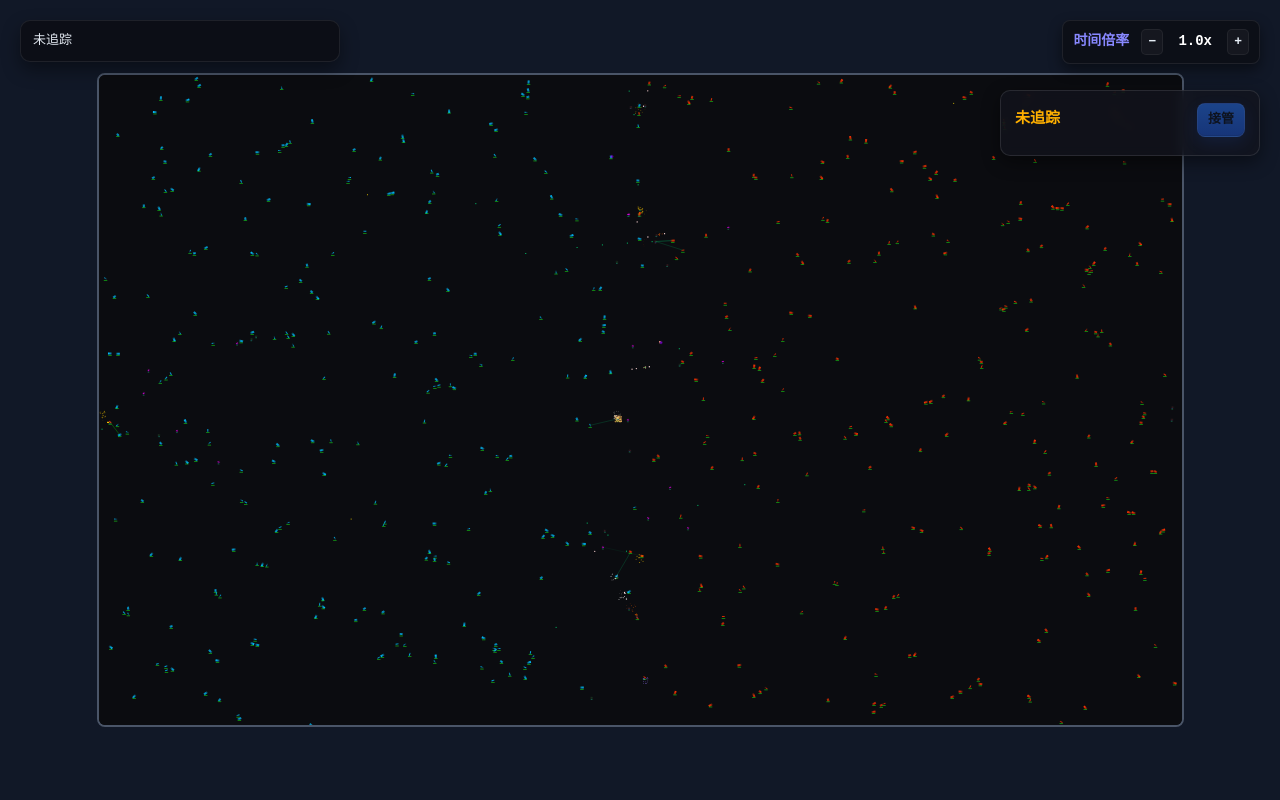
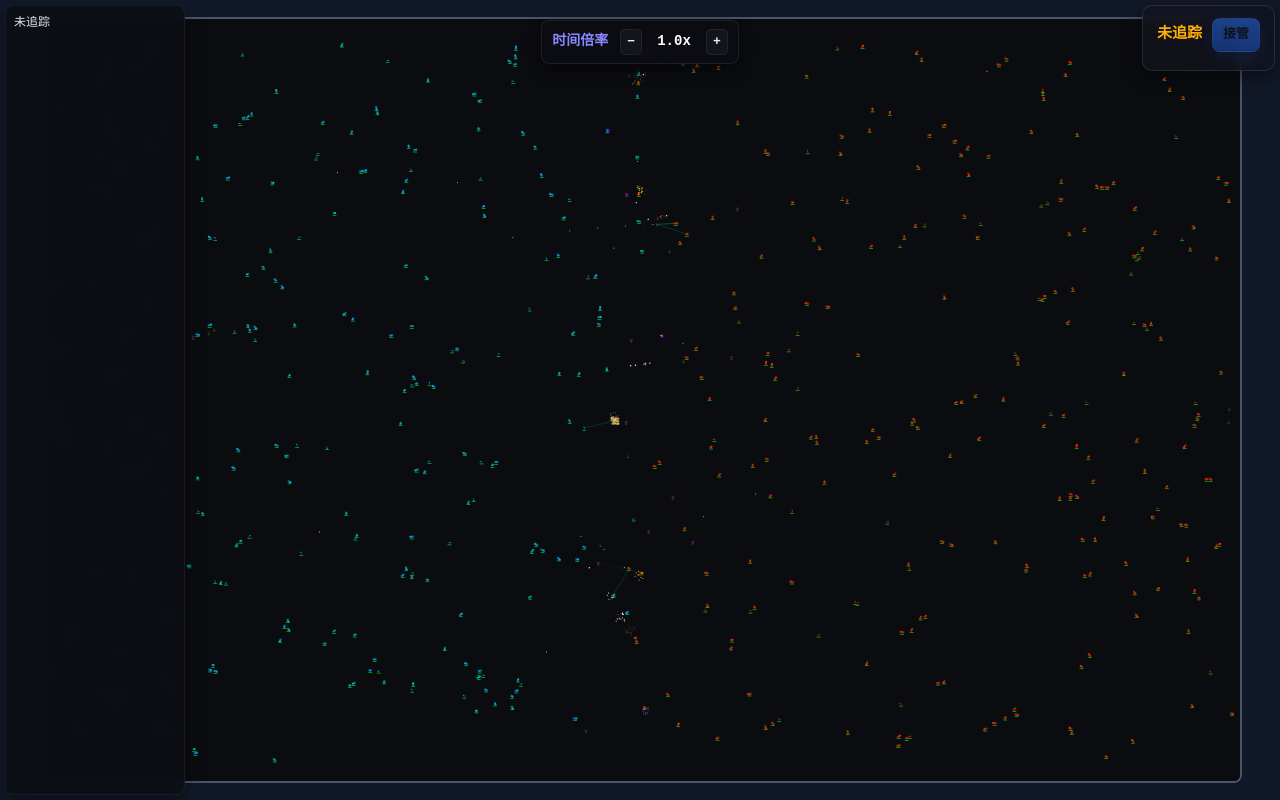
Before and after one commit to SlientSpace/EternalNight-GalacticWar, a plain HTML site: page index.html in a window 1280 px wide. Drawn offline with nearby package versions, Linux system fonts and the light colour scheme; animation ran at ten frames a second.

Commit message:
移动端操作适配-3

```diff
--- a/index.html
+++ b/index.html
@@ -7,7 +7,7 @@
     <script src="https://cdn.tailwindcss.com"></script>
     <link rel="stylesheet" href="styles.css">
 </head>
-<body class="bg-gray-900 text-gray-100 flex flex-col items-center justify-center min-h-screen p-4">
+<body class="bg-gray-900 text-gray-100 flex flex-col items-center justify-center min-h-screen">
     <canvas id="beeCanvas"></canvas>
     <!-- 主脚本（ES modules） -->
     <script type="module" src="./src/main.js"></script>
--- a/src/main.js
+++ b/src/main.js
@@ -26,8 +26,8 @@ const MAX_ZOOM = 8;
 let timeScale = 1;
 
 function resizeCanvas() {
-    const containerWidth = window.innerWidth - 32;
-    const containerHeight = window.innerHeight - 150;
+    const containerWidth = window.innerWidth - 10;
+    const containerHeight = window.innerHeight - 10;
 
     let newWidth, newHeight;
     if (containerWidth / containerHeight > WORLD_ASPECT_RATIO) {
@@ -54,7 +54,8 @@ let lastMouseX = 0;
 let lastMouseY = 0;
 
 canvas.addEventListener('mousedown', (e) => {
-    if (camera.manualControl) return;
+    if (camera.manualControl || camera.trackedShip) return;
+
     isDragging = true;
     canvas.classList.add('grabbing');
     lastMouseX = e.clientX;
@@ -158,14 +159,11 @@ let initialZoom = 0;
 
 canvas.addEventListener('touchstart', (e) => {
     e.preventDefault();
-    if (!camera.manualControl) {
-        camera.trackedShip = null;
-    }
-    updateTrackingDisplay();
 
     // 单指平移
     if (e.touches.length === 1) {
-        if (camera.manualControl) {
+        if (camera.manualControl || camera.trackedShip) {
+
             // 在手动模式下，单击可能用于选择目标，这里不进行拖动
             return;
         }
@@ -324,6 +322,8 @@ window.addEventListener('keydown', (e) => {
                     camera.trackedShip.state = 'patrol';
                 }
             }
+            updateTrackingDisplay();
+            updateManualDisplay();
         }
     } else if (camera.manualControl && camera.trackedShip && camera.trackedShip.health > 0) {
     switch (e.key.toLowerCase()) {
@@ -376,94 +376,146 @@ function updateTrackingDisplay() {
         el = document.createElement('div');
         el.id = 'trackingDisplay';
         el.style.position = 'fixed';
-        el.style.left = '20px';
-        el.style.top = '20px';
+        el.style.left = '5px';
+        el.style.top = '5px';
         el.style.zIndex = 1000;
         el.style.pointerEvents = 'auto';
-        el.style.width = '320px';
+        // 竖版窄宽
+        el.style.width = '180px';
+        el.style.maxHeight = window.innerHeight - 10;
+        el.style.overflowY = 'auto';
+        el.style.boxSizing = 'border-box';
         el.style.fontFamily = 'monospace';
-        el.style.fontSize = '13px';
+        el.style.fontSize = '12px';
         el.style.color = '#e2e8f0';
-        el.style.background = 'rgba(12,14,20,0.85)';
+        el.style.background = 'rgba(12,14,20,0.88)';
         el.style.backdropFilter = 'blur(6px)';
-        el.style.border = '1px solid rgba(255,255,255,0.08)';
-        el.style.borderRadius = '10px';
-        el.style.padding = '10px 12px';
-        el.style.boxShadow = '0 8px 18px rgba(0,0,0,0.4)';
+        el.style.border = '1px solid rgba(255,255,255,0.06)';
+        el.style.borderRadius = '8px';
+        el.style.padding = '8px';
+        el.style.boxShadow = '0 8px 18px rgba(0,0,0,0.35)';
+        el.style.scrollbarWidth = 'thin'; // firefox
+
+        // 统一的高度设置函数（高度=屏幕高-10px）
+        const setPanelHeight = () => {
+            try { el.style.height = Math.max(60, window.innerHeight - 10) + 'px'; } catch (e) {}
+        };
+        setPanelHeight();
+        // 只注册一次 resize 监听
+        if (!el._heightListenerAdded) {
+            window.addEventListener('resize', setPanelHeight);
+            el._heightListenerAdded = true;
+        }
+
+        // 事件委托：只绑定一次（避免 innerHTML 重建导致点击失效）
+        if (!el._delegatedClick) {
+            el.addEventListener('click', function (ev) {
+                const btn = ev.target.closest('#untrackBtn');
+                if (!btn) return;
+                ev.preventDefault();
+                ev.stopPropagation();
+                // 解除追踪逻辑
+                try {
+                    if (typeof camera?.untrack === 'function') camera.untrack();
+                    else camera.trackedShip = null;
+                } catch (e) { try { camera.trackedShip = null; } catch(_) {} }
+                try { camera.manualControl = false; } catch(_) {}
+                try { isDragging = false; canvas.classList.remove('grabbing'); } catch (_) {}
+                // 刷新两个面板
+                try { updateTrackingDisplay(); } catch(_) {}
+                try { if (typeof updateManualDisplay === 'function') updateManualDisplay(); } catch(_) {}
+            }, true);
+            el._delegatedClick = true;
+        }
+
         document.body.appendChild(el);
+    } else {
+        // 每次调用都更新高度（以应对外部调用频繁而未触发 resize 的情况）
+        try { el.style.height = Math.max(60, window.innerHeight - 10) + 'px'; } catch (e) {}
     }
+
+    // 重新渲染 UI
+    el.innerHTML = '';
 
     if (camera.trackedShip) {
         const s = camera.trackedShip;
-        const healthPercent = ((s.health / s.maxHealth) * 100).toFixed(0);
-        const energyPercent = ((s.energy / s.maxEnergy) * 100).toFixed(0);
-        const heatPercent = ((s.heat / s.maxHeat) * 100).toFixed(0);
-        const dvPercent = ((s.deltaV / s.maxDeltaV) * 100).toFixed(0);
+        const clamp = (v, min=0, max=100) => Math.max(min, Math.min(max, v));
+        const healthPercent = clamp(((s.health / s.maxHealth) * 100) || 0).toFixed(0);
+        const energyPercent = clamp(((s.energy / s.maxEnergy) * 100) || 0).toFixed(0);
+        const heatPercent = clamp(((s.heat / s.maxHeat) * 100) || 0).toFixed(0);
+        const dvPercent = clamp(((s.deltaV / s.maxDeltaV) * 100) || 0).toFixed(0);
         const empActive = (s.empedUntil && s.empedUntil > 0) ? `${Math.ceil(s.empedUntil)} 帧` : '无';
         const jam = s.jamming ? '是' : '否';
         const droneCount = s.drones ? s.drones.length : 0;
-        const avgFuelPct = (s.drones && s.drones.length > 0) ? Math.round(s.drones.reduce((acc,d)=>acc + (d.fuel||0),0) / (600 * s.drones.length) * 100) : 0;
-        const readyMissileIdx = s.weapons.findIndex(w=>w===WEAPON_MISSILE);
+        const avgFuelPct = (s.drones && s.drones.length > 0)
+            ? Math.round(s.drones.reduce((acc,d)=>acc + (d.fuel||0),0) / (600 * s.drones.length) * 100)
+            : 0;
+        const readyMissileIdx = (s.weapons || []).findIndex(w=>w===WEAPON_MISSILE);
         const warheadTxt = (readyMissileIdx!==-1 && s.weaponWarheads && s.weaponWarheads[readyMissileIdx]) ? s.weaponWarheads[readyMissileIdx] : '—';
 
-        // helper: 进度条
         const bar = (pct,color='#4fd1c5') => `
-            <div style="height:6px; background:rgba(255,255,255,0.08); border-radius:4px; overflow:hidden;">
-                <div style="width:${pct}%; height:100%; background:${color};"></div>
+            <div style="height:6px; background:rgba(255,255,255,0.06); border-radius:3px; overflow:hidden; margin-top:4px;">
+                <div style="width:${clamp(pct)}%; height:100%; background:${color};"></div>
             </div>
         `;
 
-        // 武器区
         let weaponsHtml = '';
-        for (let i=0;i<s.weapons.length;i++){
+        for (let i=0;i<(s.weapons||[]).length;i++){
             const name = s.weapons[i];
-            const props = weaponProps[name];
-            const cooldown = s.shootCooldowns[i];
-            const percent = props.cooldown ? Math.max(0, Math.min(100, (cooldown/props.cooldown)*100)) : 0;
-            const warhead = s.weaponWarheads[i];
+            const props = (weaponProps && weaponProps[name]) ? weaponProps[name] : { damage:0, range:0, cooldown:0 };
+            const cooldown = (s.shootCooldowns && s.shootCooldowns[i]) ? s.shootCooldowns[i] : 0;
+            const percent = props.cooldown ? clamp((cooldown/props.cooldown)*100) : 0;
+            const warhead = s.weaponWarheads && s.weaponWarheads[i];
             const weaponLabel = warhead ? `${name}[${warhead}]` : name;
             weaponsHtml += `
-                <div style="margin:4px 0;">
-                    <div style="display:flex; justify-content:space-between; font-size:11px; color:#ddd;">
-                        <span>${i+1}. ${weaponLabel}</span>
-                        <span>${props.damage}dmg/${props.range}r | CD:${Math.round(cooldown)}</span>
+                <div style="margin:6px 0; font-size:11px;">
+                    <div style="display:flex; justify-content:space-between; gap:6px; color:#ddd;">
+                        <span style="flex:1; white-space:nowrap; overflow:hidden; text-overflow:ellipsis;">${i+1}. ${weaponLabel}</span>
+                        <span style="flex-shrink:0; font-size:10px; color:#cbd5e0;">CD:${Math.round(cooldown)}</span>
                     </div>
                     ${bar(percent,'#f6ad55')}
                 </div>
             `;
         }
 
+        // 重新渲染 UI
         el.innerHTML = `
-            <div style="font-weight:bold; color:${fleetColors[s.fleet]}; font-size:14px; margin-bottom:4px;">
-                追踪: 舰队 ${s.fleet} ${s.typeLabel}
-            </div>
-            <div style="font-size:12px; color:#cbd5e0; margin-bottom:6px;">
-                状态: ${s.state} | 速度: ${s.velocity.mag().toFixed(1)} | 位置: (${Math.round(s.position.x)}, ${Math.round(s.position.y)})
+            <div style="font-weight:700; color:${(fleetColors && fleetColors[s.fleet]) ? fleetColors[s.fleet] : '#ffd166'}; font-size:13px; white-space:nowrap; overflow:hidden; text-overflow:ellipsis; margin-bottom:6px;">
+                舰队 ${s.fleet} ${s.typeLabel}
             </div>
 
-            <div style="font-size:12px; margin-bottom:4px;">生命值 ${healthPercent}%</div>
+            <div style="font-size:11px; color:#cbd5e0; margin-bottom:6px; line-height:1.2;">
+                <div>状态: ${s.state}</div>
+                <div>速: ${s.velocity && s.velocity.mag ? s.velocity.mag().toFixed(1) : '—'}</div>
+                <div>位: ${Math.round(s.position.x)}, ${Math.round(s.position.y)}</div>
+            </div>
+
+            <div style="font-size:11px; margin-bottom:2px;">生命 ${healthPercent}%</div>
             ${bar(healthPercent,'#f56565')}
 
-            <div style="font-size:12px; margin:6px 0 4px;">能量 ${energyPercent}% (${Math.round(s.energy)}/${s.maxEnergy})</div>
+            <div style="font-size:11px; margin:6px 0 2px;">能量 ${energyPercent}% (${Math.round(s.energy)}/${s.maxEnergy})</div>
             ${bar(energyPercent,'#63b3ed')}
 
-            <div style="font-size:12px; margin:6px 0 4px;">热量 ${heatPercent}%</div>
+            <div style="font-size:11px; margin:6px 0 2px;">热量 ${heatPercent}%</div>
             ${bar(heatPercent,'#ed8936')}
 
-            <div style="font-size:12px; margin:6px 0 4px;">ΔV ${dvPercent}%</div>
+            <div style="font-size:11px; margin:6px 0 2px;">ΔV ${dvPercent}%</div>
             ${bar(dvPercent,'#9f7aea')}
 
-            <div style="font-size:11px; color:#c9f; margin:8px 0;">
-                EMP: ${empActive} | 干扰: ${jam} | 无人机: ${droneCount}/3${droneCount>0?` (燃料${avgFuelPct}%)`:''} | 战斗部: ${warheadTxt}
+            <div style="font-size:10px; color:#c9f; margin:8px 0 6px; line-height:1.2;">
+                EMP: ${empActive} · 干扰: ${jam} · 无人机: ${droneCount}/3${droneCount>0?` (${avgFuelPct}%)`:''} · 战斗部: ${warheadTxt}
             </div>
 
-            <div style="color:#ffeb3b; font-size:12px; font-weight:bold; margin-top:6px;">武器系统</div>
-            ${weaponsHtml}
+            <div style="color:#ffeb3b; font-size:12px; font-weight:700; margin-top:6px; margin-bottom:6px;">武器</div>
+            <div id="trackingWeaponList">${weaponsHtml}</div>
         `;
+
     } else {
-        el.innerHTML = `<div style="color:#e2e8f0;">未追踪</div>`;
+        el.innerHTML = `<div style="color:#e2e8f0; font-size:12px;">未追踪</div>`;
     }
 }
+
+
 
 
 
@@ -497,8 +549,8 @@ function updateManualDisplay() {
         style.textContent = `
             .manual-display {
                 position: fixed;
-                right: 20px;
-                top: 90px;
+                right: 5px;
+                top: 5px;
                 z-index: 1000;
                 pointer-events: auto;
                 font-family: monospace;
@@ -510,10 +562,12 @@ function updateManualDisplay() {
                 border: 1px solid rgba(255,255,255,0.10);
                 box-shadow: 0 6px 18px rgba(0,0,0,0.45);
                 color: #ddd;
-                min-width: 260px;
+                max-width: 300px;
+                max-height: calc(100vh - 10px);
+                overflow-y: auto;
             }
             .manual-display .title { color:#ffb000; font-weight:700; font-size:15px; }
-            .manual-display .line { font-size:12px; color:#bbb; margin-bottom:4px; }
+            .manual-display .line { font-size:12px; color:#bbb; margin-bottom:6px; }
             .manual-display .small { font-size:11px; color:#999; margin-top:8px; }
             .header-row { display:flex; align-items:center; justify-content:space-between; gap:10px; margin-bottom:6px; }
             .options-row { display:flex; gap:8px; margin-top:8px; flex-wrap:wrap; }
@@ -556,7 +610,6 @@ function updateManualDisplay() {
             }
             .weapon-list::-webkit-scrollbar { width:8px; height:8px; }
             .weapon-list::-webkit-scrollbar-thumb { background: rgba(255,255,255,0.06); border-radius:4px; }
-            /* 新的接管切换按钮（两种状态共用） */
             .takeover-toggle {
                 padding:6px 10px;
                 border-radius:8px;
@@ -578,9 +631,7 @@ function updateManualDisplay() {
                 color:#0b1320;
                 box-shadow: 0 6px 16px rgba(30,90,220,0.25), inset 0 -1px rgba(0,0,0,0.1);
             }
-            .takeover-toggle:disabled {
-                opacity:.5; cursor:not-allowed; filter:none;
-            }
+            .takeover-toggle:disabled { opacity:.5; cursor:not-allowed; filter:none; }
         `;
         document.head.appendChild(style);
     }
@@ -600,41 +651,35 @@ function updateManualDisplay() {
     // --- shortcut keys (once) ---
     if (!document._manualDisplayKeybindsAdded) {
         document._manualDisplayKeybindsAdded = true;
-        document.addEventListener('keydown', (ev) => {
+
+        // 如果之前意外留下了 handler，先移除（保险）
+        if (document._manualDisplayKeyHandler) {
+            window.removeEventListener('keydown', document._manualDisplayKeyHandler, true);
+            document._manualDisplayKeyHandler = null;
+        }
+
+        const manualKeyHandler = function (ev) {
+            // 统一小写处理
             const key = (ev.key || '').toLowerCase();
-            // 新增 O 键作为接管切换
+
+            // 优先处理 O 键 —— 无论当前是否在 manualControl，都尝试切换（若有有效船体）
             if (key === 'o') {
-                if (camera.trackedShip && camera.trackedShip.health > 0) {
+                if (!(camera && camera.trackedShip && camera.trackedShip.health > 0)) return;
                 camera.manualControl = !camera.manualControl;
                 try { isDragging = false; canvas.classList.remove('grabbing'); } catch (e) {}
                 updateManualDisplay();
+                // 阻止后续同类型监听器继续处理（提高可靠性）
                 ev.preventDefault();
+                ev.stopImmediatePropagation();
                 return;
             }
-            }
-            if (!camera.manualControl || !camera.trackedShip) return;
-            const s = camera.trackedShip;
-            if (!s) return;
-            if (key === 'f') {
-                s.fireControlOverride = !s.fireControlOverride;
-                updateManualDisplay();
-                ev.preventDefault();
-            } else if (key === 'b') {
-                s.autoAntiShip = !s.autoAntiShip;
-                updateManualDisplay();
-                ev.preventDefault();
-            } else if (key === 'm') {
-                s.autoAntiMissile = !s.autoAntiMissile;
-                updateManualDisplay();
-                ev.preventDefault();
-            } else if (key === 'n') {
-                s.autoAntiDrone = !s.autoAntiDrone;
-                updateManualDisplay();
-                ev.preventDefault();
-            } else {
-                const num = parseInt(key, 10);
-                if (!isNaN(num) && num >= 1) {
-                    const idx = num - 1;
+
+            // 其余按键（数字切换武器）只在接管时生效
+            if (!camera || !camera.manualControl || !camera.trackedShip) return;
+
+            // 只处理 1..9 数字键（单字符）
+            if (/^[1-9]$/.test(key)) {
+                const idx = parseInt(key, 10) - 1;
                 const s2 = camera.trackedShip;
                 if (!s2 || !s2.weapons) return;
                 if (!s2.weaponEnabled || s2.weaponEnabled.length !== s2.weapons.length) {
@@ -644,11 +689,16 @@ function updateManualDisplay() {
                     s2.weaponEnabled[idx] = !s2.weaponEnabled[idx];
                     updateManualDisplay();
                     ev.preventDefault();
+                    ev.stopImmediatePropagation();
                 }
             }
+        };
+
+        // 保存引用以便将来移除（如果需要）
+        document._manualDisplayKeyHandler = manualKeyHandler;
+        window.addEventListener('keydown', manualKeyHandler, true);
     }
-        }, { capture: true });
-    }
+
 
     // --- external force refresh ---
     window.manualDisplayForceRefresh = function () {
@@ -659,7 +709,6 @@ function updateManualDisplay() {
     };
 
     // --- display logic ---
-    // 如果没有追踪目标，显示未追踪并禁用切换按钮
     if (!camera.trackedShip) {
         el.innerHTML = '';
         const header = document.createElement('div'); header.className = 'header-row';
@@ -675,14 +724,13 @@ function updateManualDisplay() {
     }
 
     const s = camera.trackedShip;
-
-    // ensure weaponEnabled exists
     if (!s.weaponEnabled || s.weaponEnabled.length !== s.weapons.length) {
         s.weaponEnabled = new Array(s.weapons.length).fill(true);
     }
 
-    // snapshot for rebuild decision
+    // --- snapshot (包含 manualControl) ---
     const curSnap = snapshotForShip(s);
+    curSnap.manualControl = !!camera.manualControl; // <= 关键：把接管状态加入快照
     const last = el._lastSnapshot;
     const force = !!el._forceRefresh;
 
@@ -696,14 +744,14 @@ function updateManualDisplay() {
         last.options.autoAntiShip !== curSnap.options.autoAntiShip ||
         last.options.autoAntiMissile !== curSnap.options.autoAntiMissile ||
         last.options.autoAntiDrone !== curSnap.options.autoAntiDrone ||
-        JSON.stringify(last.weaponNames) !== JSON.stringify(curSnap.weaponNames);
+        JSON.stringify(last.weaponNames) !== JSON.stringify(curSnap.weaponNames) ||
+        last.manualControl !== curSnap.manualControl; // <= 关键：比较接管状态
 
     const targetTxt = s.manualTarget && s.manualTarget.health > 0
         ? `${s.manualTarget.typeLabel || '目标'} (${s.manualTarget.fleet})` : '无目标';
 
     // ---------- partial update ----------
     if (!needFullRebuild && el._refs) {
-        // 顶部标题与接管切换按钮
         el._refs.title.textContent = camera.manualControl ? '接管中' : '未接管';
         const tbtn = el._refs.takeoverBtn;
         if (tbtn) {
@@ -711,8 +759,8 @@ function updateManualDisplay() {
             tbtn.classList.remove('on', 'off');
             if (camera.manualControl) {
                 tbtn.classList.add('on');
-                tbtn.textContent = '解除接管 (O)';
-                tbtn.title = '解除接管 (O)';
+                tbtn.textContent = '解锁接管 (O)';
+                tbtn.title = '解锁接管 (O)';
             } else {
                 tbtn.classList.add('off');
                 tbtn.textContent = '接管 (O)';
@@ -720,13 +768,11 @@ function updateManualDisplay() {
             }
         }
 
-        // 文本
-        if (el._refs.lineTarget) el._refs.lineTarget.textContent = `目标: ${targetTxt}`;
-        if (el._refs.lineFcs) el._refs.lineFcs.textContent = `火控: ${s.fireControlOverride ? '已解锁' : '限制中'} (F) | 反舰: ${s.autoAntiShip ? '开' : '关'} (B)`;
-        if (el._refs.linePd)  el._refs.linePd.textContent  = `点防: 导弹 ${s.autoAntiMissile ? '开' : '关'} (M) | 无人机 ${s.autoAntiDrone ? '开' : '关'} (N)`;
+        if (el._refs.lineTarget) el._refs.lineTarget.textContent = `🎯 目标: ${targetTxt}`;
+        if (el._refs.lineFcs) el._refs.lineFcs.textContent = `⚙️ 火控: ${s.fireControlOverride ? '已解锁' : '限制中'} (F) | 反舰: ${s.autoAntiShip ? '开' : '关'} (B)`;
+        if (el._refs.linePd)  el._refs.linePd.textContent  = `🛡️ 点防: 导弹 ${s.autoAntiMissile ? '开' : '关'} (M) | 无人机 ${s.autoAntiDrone ? '开' : '关'} (N)`;
         if (el._refs.hint)     el._refs.hint.textContent     = '提示: WSAD 控制，空格开火，单击敌舰设为目标（快捷键：O/F/B/M/N，数字键 1.. 用于武器）';
 
-        // 选项按钮状态
         if (el._refs.optionsRow) {
             const optBtns = el._refs.optionsRow.querySelectorAll('.option-btn');
             optBtns.forEach(btn => {
@@ -747,7 +793,6 @@ function updateManualDisplay() {
             });
         }
 
-        // 武器按钮
         if (el._refs.weaponList) {
             const rows = el._refs.weaponList.querySelectorAll('.weapon-row');
             rows.forEach(row => {
@@ -770,7 +815,7 @@ function updateManualDisplay() {
     // ---------- full rebuild ----------
     el.innerHTML = '';
 
-    // Header: 标题 + 接管切换按钮（两种状态皆存在）
+    // Header
     const headerRow = document.createElement('div'); headerRow.className = 'header-row';
     const title = document.createElement('div'); title.className = 'title';
     title.textContent = camera.manualControl ? '接管中' : '未接管';
@@ -778,8 +823,8 @@ function updateManualDisplay() {
     const takeoverBtn = document.createElement('button');
     takeoverBtn.type = 'button';
     takeoverBtn.className = 'takeover-toggle ' + (camera.manualControl ? 'on' : 'off');
-    takeoverBtn.textContent = camera.manualControl ? '解除接管 (O)' : '接管 (O)';
-    takeoverBtn.title = camera.manualControl ? '解除接管 (O)' : '接管 (O)';
+    takeoverBtn.textContent = camera.manualControl ? '解锁接管 (O)' : '接管 (O)';
+    takeoverBtn.title = camera.manualControl ? '解锁接管 (O)' : '接管 (O)';
     takeoverBtn.disabled = !(camera.trackedShip && camera.trackedShip.health > 0);
     takeoverBtn.addEventListener('click', (ev) => {
         ev.stopPropagation(); ev.preventDefault();
@@ -793,22 +838,15 @@ function updateManualDisplay() {
     headerRow.appendChild(takeoverBtn);
     el.appendChild(headerRow);
 
-    // 如果未接管，显示简要信息后返回（仍保留接管按钮）
+    // If not manualControl -> minimal display (只有 header + 按钮)
     if (!camera.manualControl) {
-        const line = document.createElement('div'); line.className = 'line'; line.style.color = '#e2e8f0';
-        line.textContent = '未接管';
-        el.appendChild(line);
-        const tip = document.createElement('div'); tip.className = 'small';
-        tip.textContent = '提示: 点右侧按钮或按 O 键接管。';
-        el.appendChild(tip);
-
         el._refs = { title, takeoverBtn };
-        el._lastSnapshot = curSnap; // 保存快照也行
+        el._lastSnapshot = curSnap;
         el._forceRefresh = false;
         return;
     }
 
-    // 已接管：其余 UI
+    // 已接管 -> 全部 UI
     const lineTarget = document.createElement('div'); lineTarget.className = 'line'; lineTarget.textContent = `🎯 目标: ${targetTxt}`;
     const lineFcs = document.createElement('div'); lineFcs.className = 'line'; lineFcs.textContent = `⚙️ 火控: ${s.fireControlOverride ? '已解锁' : '限制中'} (F) | 反舰: ${s.autoAntiShip ? '开' : '关'} (B)`;
     const linePd = document.createElement('div'); linePd.className = 'line'; linePd.textContent = `🛡️ 点防: 导弹 ${s.autoAntiMissile ? '开' : '关'} (M) | 无人机 ${s.autoAntiDrone ? '开' : '关'} (N)`;
@@ -817,7 +855,7 @@ function updateManualDisplay() {
     el.appendChild(lineFcs);
     el.appendChild(linePd);
 
-    // options buttons
+    // options
     const optionsRow = document.createElement('div'); optionsRow.className = 'options-row';
     function makeOptionBtn(idSuffix, text, isOn, handler) {
         const btn = document.createElement('button');
@@ -891,6 +929,8 @@ function updateManualDisplay() {
 
 
 
+
+
 // 初始化舰艇
 function initShips() {
     ships = [];
@@ -955,7 +995,7 @@ function updateTimeScaleDisplay() {
         style.textContent = `
             .time-scale-display {
                 position: absolute;
-                right: 20px;
+                justify-content: center;
                 top: 20px;
                 z-index: 1100;
                 font-family: monospace;
```
Lines whose indentation alone changed are shown as unchanged.
